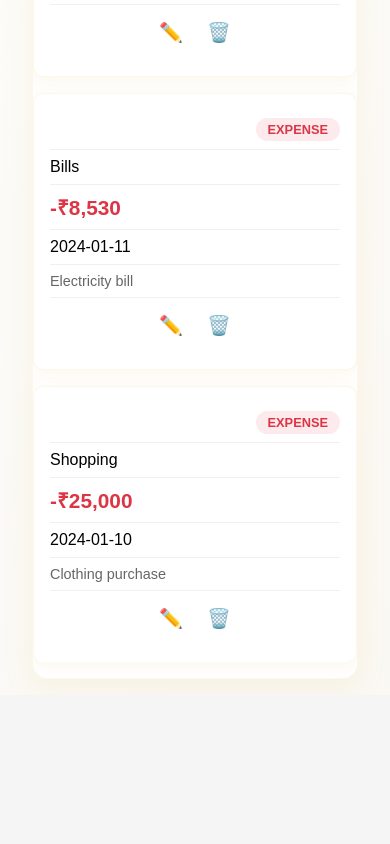
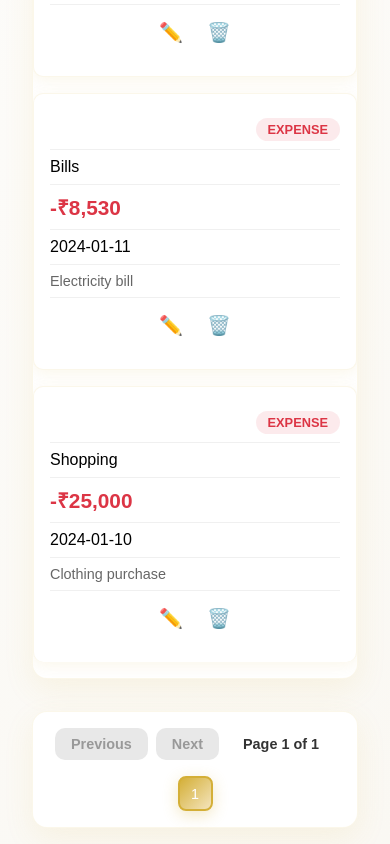
Before and after one commit to Lakshyalamba/moneymind, a React (Vite) app in the folder frontend/: page /transactions in a window 390 px wide. Shown: the part 1351-2195 px from the top of the page. Before the commit the page ends 2046 px from the top, so only its background shows below. Built offline with nearby package versions, Linux system fonts and the light colour scheme; no server answers.

Commit message:
Added pagination

```diff
--- a/frontend/src/pages/Transactions.jsx
+++ b/frontend/src/pages/Transactions.jsx
@@ -8,6 +8,9 @@ function Transactions() {
   const [filter, setFilter] = useState('all');
   const [showEditModal, setShowEditModal] = useState(false);
   const [editingTransaction, setEditingTransaction] = useState(null);
+  const [page, setPage] = useState(1);
+  const [limit] = useState(10);
+  const [totalPages, setTotalPages] = useState(1);
   const [formData, setFormData] = useState({
     amount: '',
     type: 'expense',
@@ -18,15 +21,21 @@ function Transactions() {
 
   useEffect(() => {
     fetchTransactions();
-  }, []);
+  }, [page]);
 
   const fetchTransactions = async () => {
     try {
       const token = localStorage.getItem('token');
-      const response = await axios.get(`${import.meta.env.VITE_API_URL}/api/transactions`, {
+      const response = await axios.get(`${import.meta.env.VITE_API_URL}/api/transactions?page=${page}&limit=${limit}`, {
         headers: { Authorization: `Bearer ${token}` }
       });
-      setTransactions(response.data);
+
+      if (response.data.meta) {
+        setTransactions(response.data.data);
+        setTotalPages(response.data.meta.pages);
+      } else {
+        setTransactions(response.data);
+      }
     } catch (error) {
       console.error('Error fetching transactions:', error);
       setTransactions([
@@ -181,6 +190,40 @@ function Transactions() {
           </div>
         )}
 
+        <div className="pagination">
+          <button
+            className="pagination-btn"
+            onClick={() => setPage(page - 1)}
+            disabled={page === 1}
+          >
+            Previous
+          </button>
+
+          <div className="page-info">
+            <span>Page {page} of {totalPages}</span>
+          </div>
+
+          <div className="page-numbers">
+            {[...Array(totalPages)].map((_, index) => (
+              <button
+                key={index + 1}
+                className={`page-number ${page === index + 1 ? 'active' : ''}`}
+                onClick={() => setPage(index + 1)}
+              >
+                {index + 1}
+              </button>
+            ))}
+          </div>
+
+          <button
+            className="pagination-btn"
+            onClick={() => setPage(page + 1)}
+            disabled={page === totalPages}
+          >
+            Next
+          </button>
+        </div>
+
         {showEditModal && (
           <div className="edit-modal">
             <div className="modal-content">
--- a/frontend/src/styles/transactions.css
+++ b/frontend/src/styles/transactions.css
@@ -304,6 +304,81 @@
   color: #D4AF37;
 }
 
+.pagination {
+  display: flex;
+  justify-content: center;
+  align-items: center;
+  gap: 1rem;
+  margin-top: 2rem;
+  padding: 1.5rem;
+  background: #FFFFFF;
+  border-radius: 15px;
+  box-shadow: 0 10px 30px rgba(212, 175, 55, 0.1);
+  border: 1px solid rgba(212, 175, 55, 0.1);
+}
+
+.pagination-btn {
+  padding: 0.75rem 1.5rem;
+  background: linear-gradient(135deg, #D4AF37, #F4E4BC);
+  color: white;
+  border: none;
+  border-radius: 10px;
+  font-weight: 600;
+  cursor: pointer;
+  transition: all 0.3s ease;
+  box-shadow: 0 4px 15px rgba(212, 175, 55, 0.2);
+}
+
+.pagination-btn:hover:not(:disabled) {
+  transform: translateY(-2px);
+  box-shadow: 0 8px 25px rgba(212, 175, 55, 0.4);
+}
+
+.pagination-btn:disabled {
+  background: #e8e8e8;
+  color: #999;
+  cursor: not-allowed;
+  box-shadow: none;
+}
+
+.page-info {
+  font-weight: 600;
+  color: #333;
+  padding: 0 1rem;
+}
+
+.page-numbers {
+  display: flex;
+  gap: 0.5rem;
+}
+
+.page-number {
+  width: 40px;
+  height: 40px;
+  border: 2px solid #e8e8e8;
+  background: #FFFFFF;
+  color: #666;
+  border-radius: 8px;
+  cursor: pointer;
+  transition: all 0.3s ease;
+  font-weight: 500;
+  display: flex;
+  align-items: center;
+  justify-content: center;
+}
+
+.page-number:hover {
+  border-color: #D4AF37;
+  color: #D4AF37;
+}
+
+.page-number.active {
+  background: linear-gradient(135deg, #D4AF37, #F4E4BC);
+  color: white;
+  border-color: #D4AF37;
+  box-shadow: 0 4px 15px rgba(212, 175, 55, 0.3);
+}
+
 @media (max-width: 1024px) {
   .transactions-container {
     padding: 0 1rem;
@@ -381,4 +456,33 @@
   .actions-cell {
     justify-content: center;
   }
+
+  .pagination {
+    flex-wrap: wrap;
+    gap: 0.5rem;
+    padding: 1rem;
+  }
+
+  .pagination-btn {
+    padding: 0.5rem 1rem;
+    font-size: 0.9rem;
+  }
+
+  .page-numbers {
+    order: 3;
+    width: 100%;
+    justify-content: center;
+    margin-top: 0.5rem;
+  }
+
+  .page-number {
+    width: 35px;
+    height: 35px;
+    font-size: 0.9rem;
+  }
+
+  .page-info {
+    order: 2;
+    font-size: 0.9rem;
+  }
 }
```
